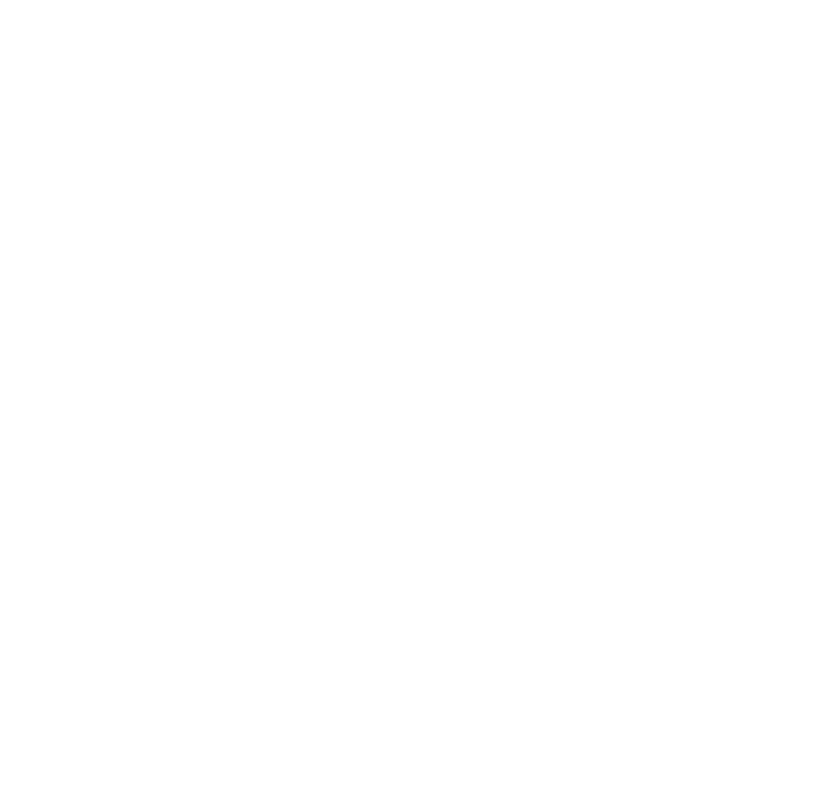
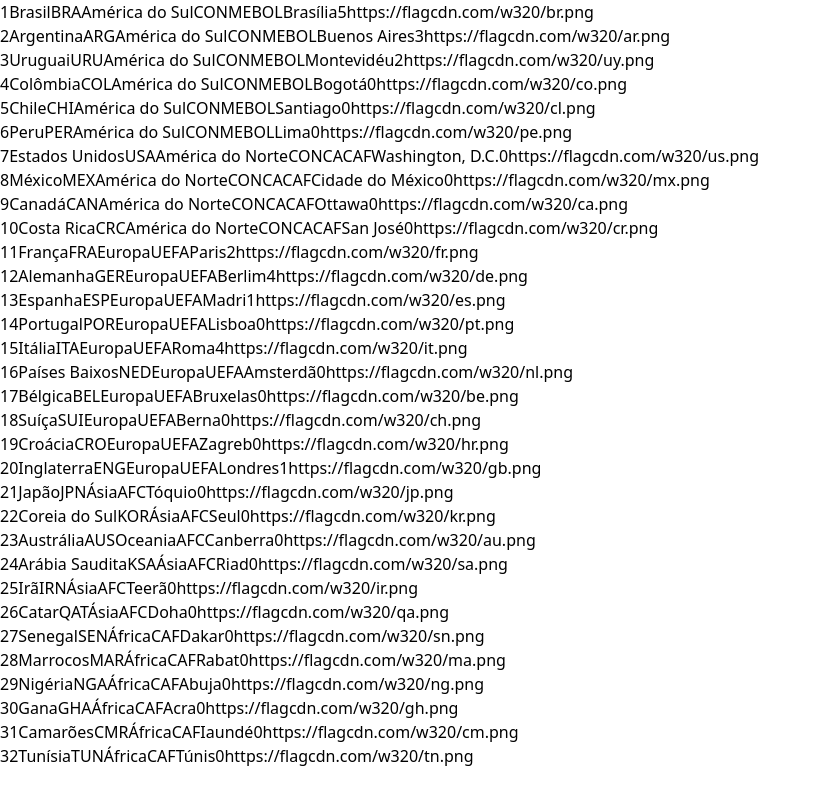
Before and after one commit to MiguelVitorOV/galeria-interativa-de-itens, a React (Vite) app: page / in a window 1280 px wide. Shown: the whole page, without its empty margins (0-821 px from the left). Built offline with nearby package versions, Linux system fonts and the light colour scheme.

Commit message:
added CardItem.jsx

```diff
--- a/src/App.jsx
+++ b/src/App.jsx
@@ -1,6 +1,22 @@
+import { Carditem } from "./components/CardItem.jsx"
+import data from "./data.js"
+
 function App() {
   return (
     <>
+        {data.map((time) => {
+        return (<Carditem
+        id={time.id}
+        nome={time.nome}
+        siglaFifa={time.siglaFifa}
+        codigoIso2={time.codigoIso2}
+        continente={time.continente}
+        confederacao={time.confederacao}
+        capital={time.capital}
+        titulosCopa={time.titulosCopa}
+        bandeira={time.bandeira}
+        />)
+      })}
 
     </>
   )
--- /dev/null
+++ b/src/components/CardItem.jsx
@@ -0,0 +1,16 @@
+export function Carditem(props)  {
+    return(
+        <div>
+            {props.id}
+            {props.nome}
+            {props.siglaFifa}
+            {props.CodigoIso2}
+            {props.continente}
+            {props.confederacao}
+            {props.capital}
+            {props.titulosCopa}
+            {props.bandeira}
+            <br/>
+        </div>
+    )
+}
```
Also changed, not shown: 1 other file (tests, documents, lock files or other folders).
